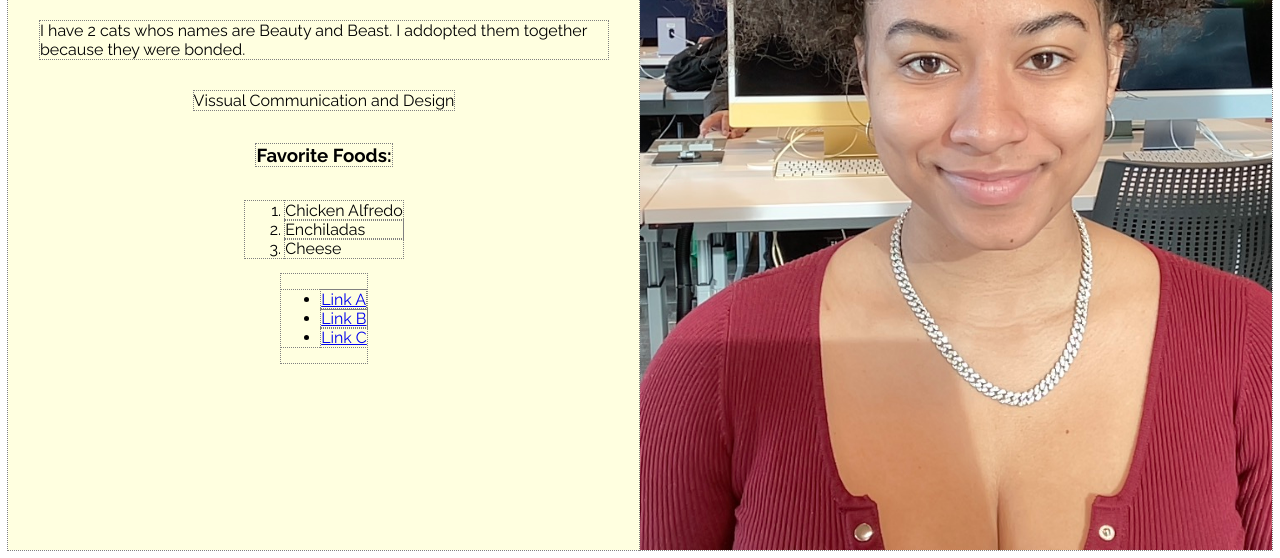
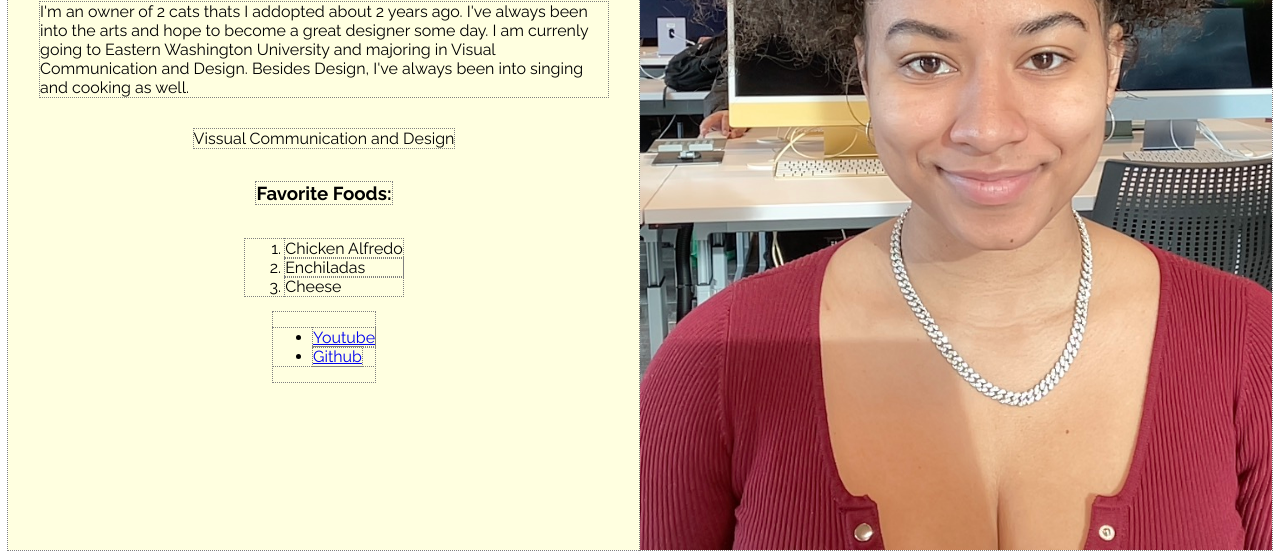
Before and after one commit to Adina29/adina29.github.io, a plain HTML site: page index.html in a window 1280 px wide. Shown: the part 258-816 px from the top of the page. Drawn offline with Linux system fonts and the light colour scheme; a web font is replaced by a local one.

Commit message:
Added Social Links

```diff
--- a/index.html
+++ b/index.html
@@ -24,7 +24,10 @@
     <h1>Adina Burrow</h1>
 
 
-    <p>I  have 2 cats whos names are Beauty and Beast. I addopted them together because they were bonded.</p>
+    <p>I'm an owner of 2 cats thats I addopted about 2 years ago. I've always been into the arts and hope to become a great designer some day.
+      I am currenly going to Eastern Washington University and majoring in Visual Communication and Design. Besides Design, I've always been into
+      singing and cooking as well.
+    </p>
 
     <p>Vissual Communication and Design</p>
 
@@ -37,9 +40,9 @@
     </ol>
     <nav>
       <ul>
-        <li><a href="#">Link A</a></li>
-        <li><a href="#">Link B</a></li>
-        <li><a href="#">Link C</a></li>
+        <li><a href="https://www.youtube.com/channel/UCrsoxt6VqW-E-Y-EUtammnA">Youtube</a></li>
+        <li><a href="https://github.com/Adina29">Github</a></li>
+
      </ul>
       </nav>
 
```
